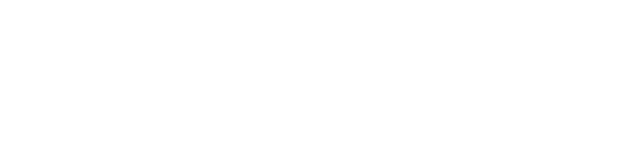
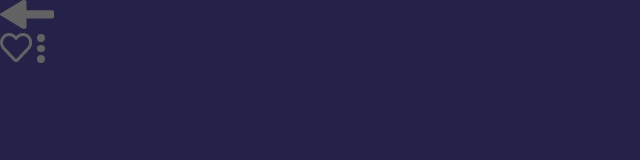
Before and after one commit to ghubisz/product-screen-for-mobile, a plain HTML site: page index.html in a window 1280 px wide. Shown: the whole page, without its empty margins (0-640 px from the left). Drawn offline with Linux system fonts and the light colour scheme.

Commit message:
added icons to main paig

```diff
--- a/index.html
+++ b/index.html
@@ -7,5 +7,13 @@
 </head>
 <body>
 
+    <div class="container">
+        <img src="images/back.png" class="arrow-img">
+        <div>
+            <img src="images/heart.png" class="heart-img">
+            <img src="images/dot.png" class="dot-img">
+        </div>
+    </div>
+
 </body>
 </html>
--- a/style.css
+++ b/style.css
@@ -4,3 +4,6 @@
     box-sizing: border-box;
     font-family: 'Poppins', sans-serif;
 }
+body{
+    background: #242248;
+}
```
